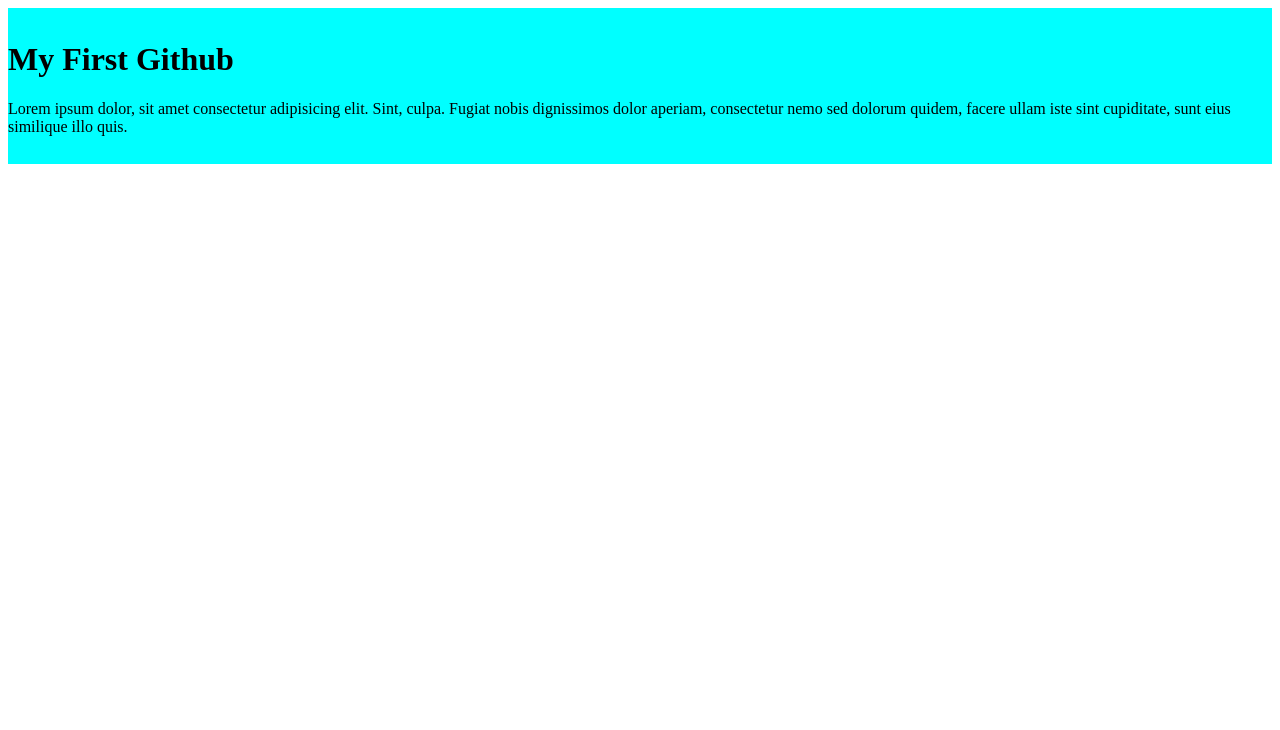
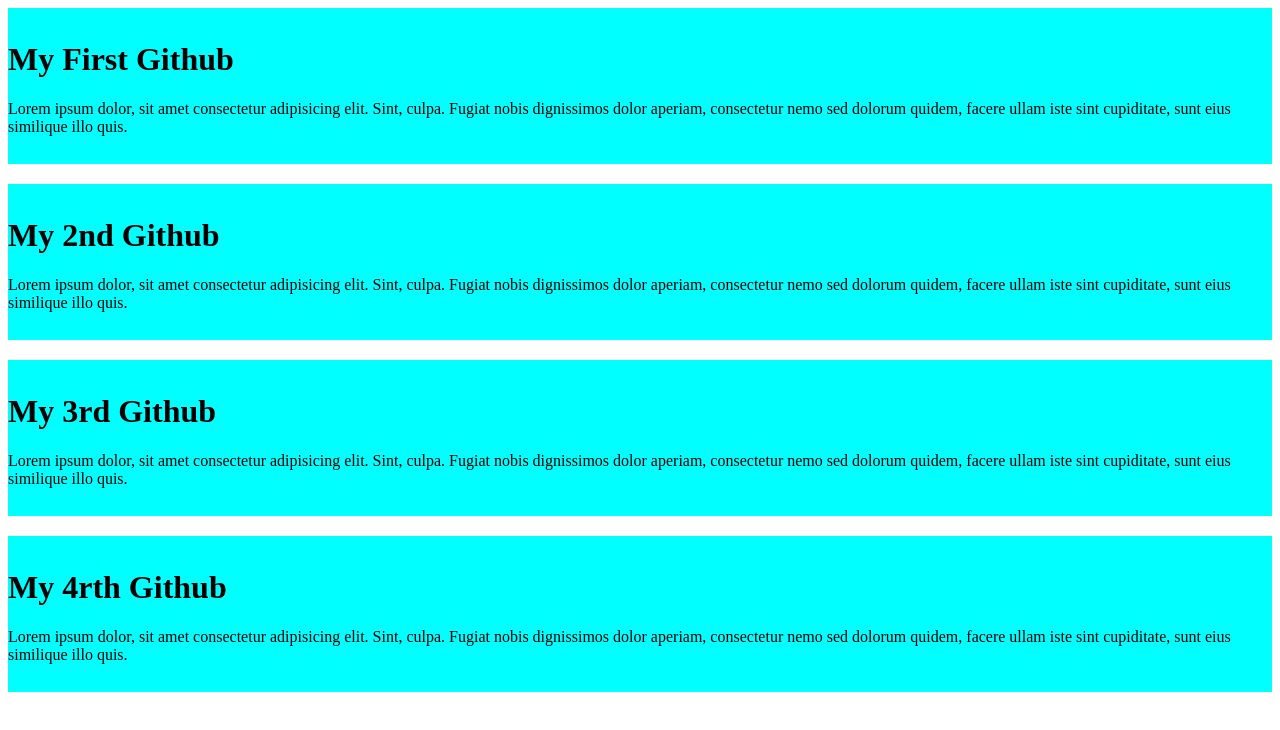
Before and after one commit to SheikhNegarSultana/MyFirstGithub, a plain HTML site: page index.html in a window 1280 px wide. Drawn offline with Linux system fonts and the light colour scheme.

Commit message:
added the 4 div

```diff
--- a/Styles/color.css
+++ b/Styles/color.css
@@ -1,4 +1,5 @@
 div{
     background-color: aqua;
     padding-block: 12px;
+    margin-bottom: 20px;
 }
--- a/index.html
+++ b/index.html
@@ -12,5 +12,20 @@
         <p>Lorem ipsum dolor, sit amet consectetur adipisicing elit. Sint, culpa. Fugiat nobis dignissimos dolor aperiam, consectetur nemo sed dolorum quidem, facere ullam iste sint cupiditate, sunt eius similique illo quis.</p>
     </div>
 
+    <div>
+        <h1>My 2nd Github</h1>
+        <p>Lorem ipsum dolor, sit amet consectetur adipisicing elit. Sint, culpa. Fugiat nobis dignissimos dolor aperiam, consectetur nemo sed dolorum quidem, facere ullam iste sint cupiditate, sunt eius similique illo quis.</p>
+    </div>
+
+    <div>
+        <h1>My 3rd Github</h1>
+        <p>Lorem ipsum dolor, sit amet consectetur adipisicing elit. Sint, culpa. Fugiat nobis dignissimos dolor aperiam, consectetur nemo sed dolorum quidem, facere ullam iste sint cupiditate, sunt eius similique illo quis.</p>
+    </div>
+
+    <div>
+        <h1>My 4rth Github</h1>
+        <p>Lorem ipsum dolor, sit amet consectetur adipisicing elit. Sint, culpa. Fugiat nobis dignissimos dolor aperiam, consectetur nemo sed dolorum quidem, facere ullam iste sint cupiditate, sunt eius similique illo quis.</p>
+    </div>
+
 </body>
 </html>
```
